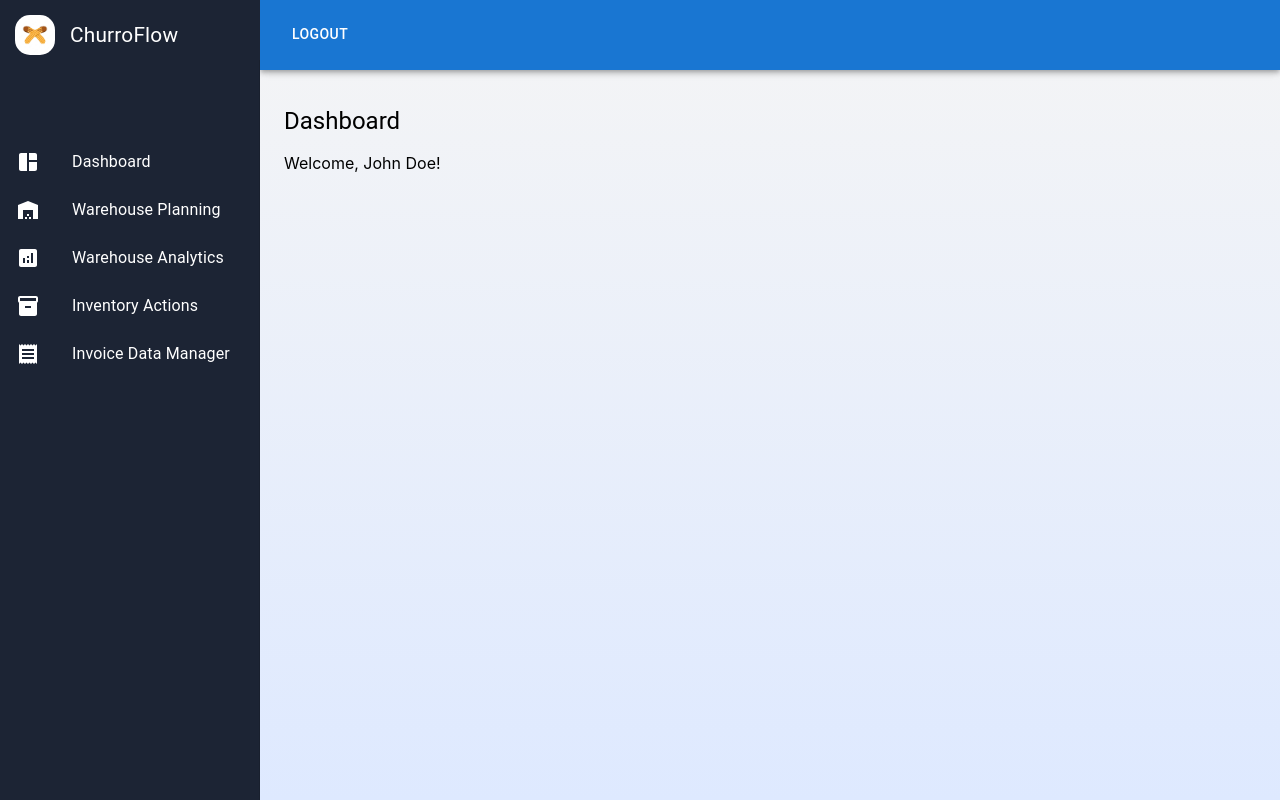
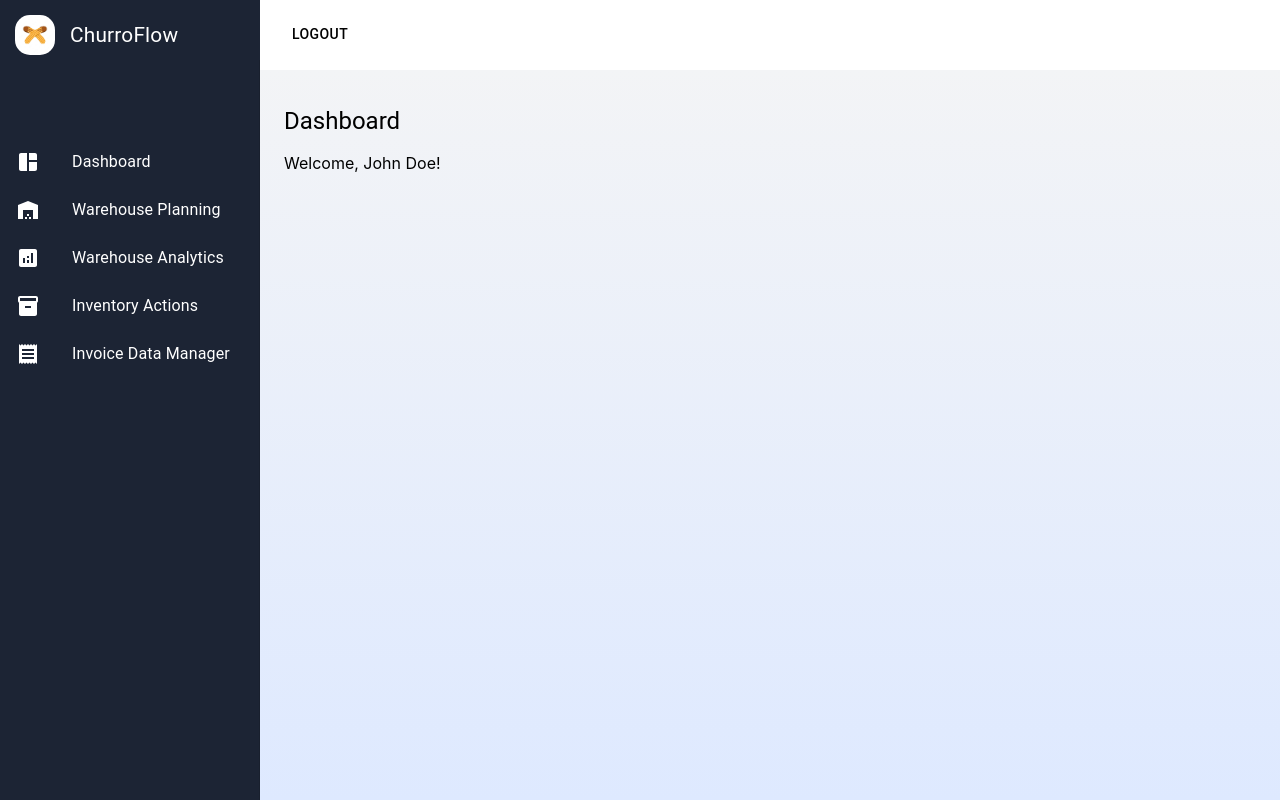
Before and after one commit to jeremytraini/churroflow, a React (Create React App) app: page /dashboard in a window 1280 px wide. Built offline with nearby package versions, Linux system fonts and the light colour scheme.

Commit message:
Changing colour of appbar to white

```diff
--- a/src/components/AppBar.jsx
+++ b/src/components/AppBar.jsx
@@ -9,6 +9,7 @@ import Container from "@mui/material/Container";
 import Button from "@mui/material/Button";
 import { useNavigate } from "react-router-dom";
 import { useAuth } from "../hooks/useAuth";
+import { ThemeProvider, createTheme } from '@mui/material/styles';
 
 const AppBar = ({ sidebarWidth, navBarHeight }) => {
   const { user, logout } = useAuth();
@@ -21,7 +22,9 @@ const AppBar = ({ sidebarWidth, navBarHeight }) => {
         left: 0,
         minWidth: '200px',
         ml: `${sidebarWidth}`,
-        height: navBarHeight
+        height: navBarHeight,
+        backgroundColor: "white",
+        boxShadow: "none",
       }} >
       <Container maxWidth="xl">
         <Toolbar disableGutters>
@@ -30,7 +33,7 @@ const AppBar = ({ sidebarWidth, navBarHeight }) => {
               <Button
                 key={"logout"}
                 onClick={logout}
-                sx={{ my: 2, color: "white", display: "block" }}
+                sx={{ my: 2, color: "black" }}
               >
                 {"logout"}
               </Button>
```
